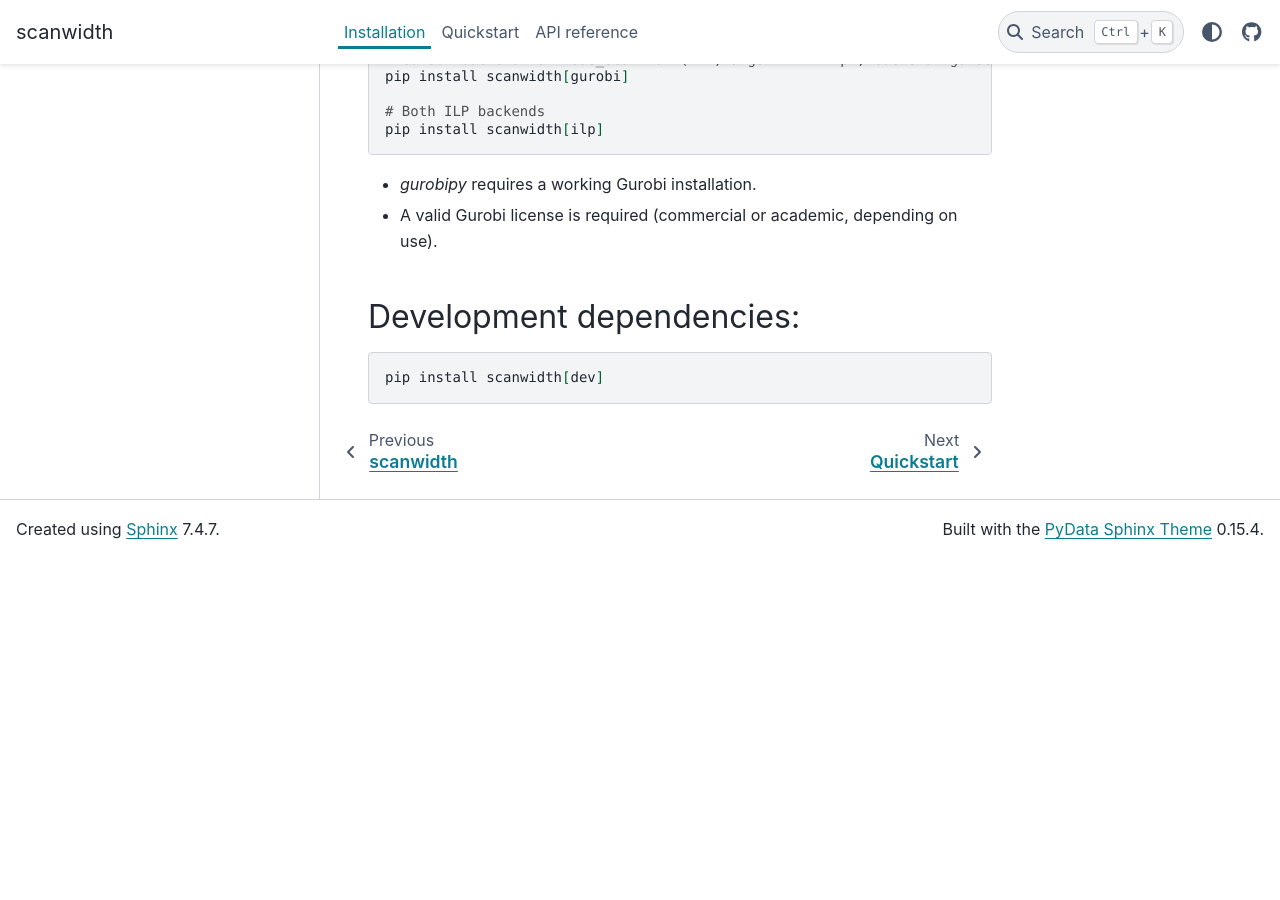
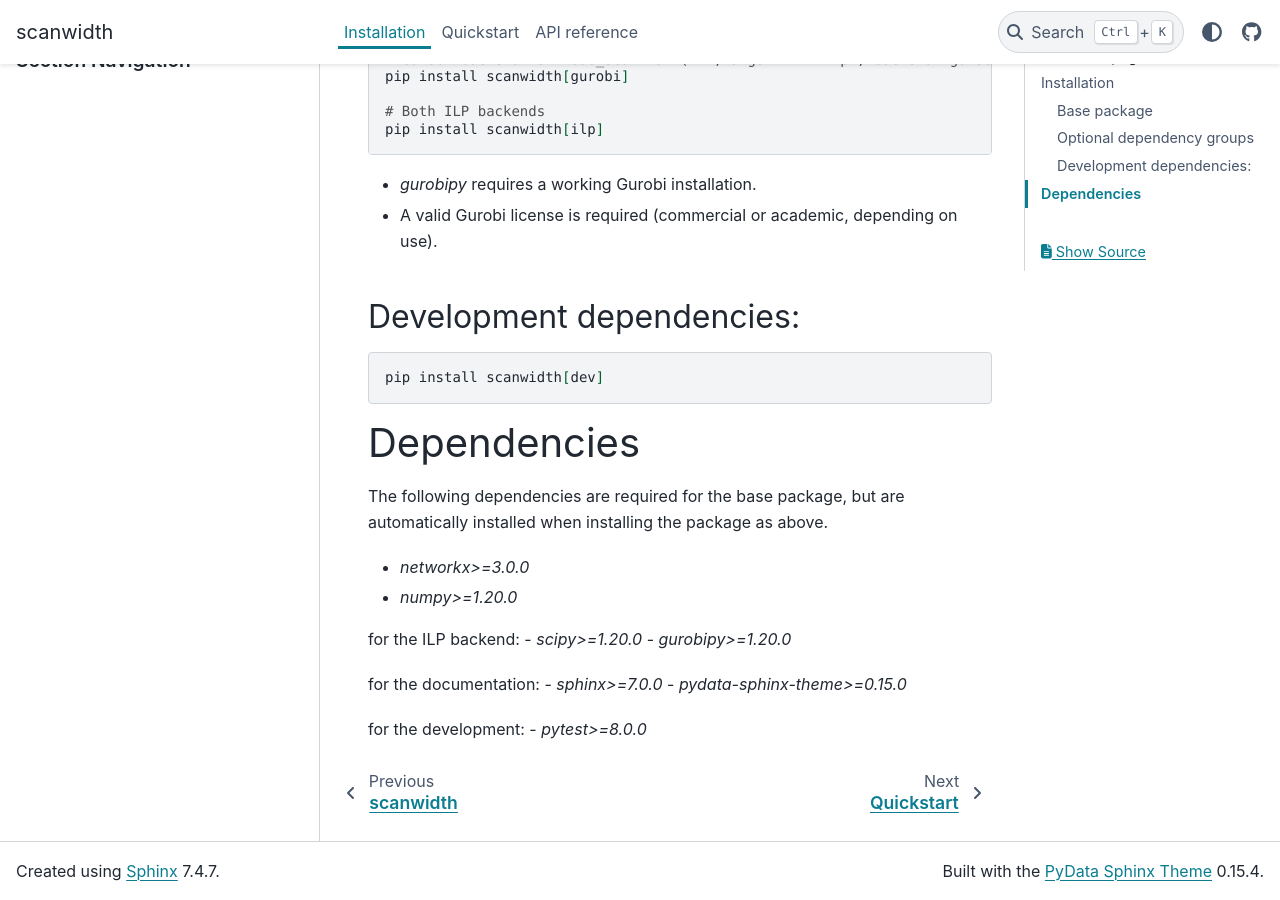
Before and after one commit to nholtgrefe/scanwidth, a Sphinx documentation site: the page built from docs/source/installation.rst, in a window 1280 px wide and 900 px high, scrolled down 772 px. Built offline with Sphinx 7.4.7 and the PyData theme 0.15.4, drawn with Linux system fonts in a browser that asks for light colours; before the commit the page ends 1331 px from its top, so only the background shows below that.

Commit message:
Release version 0.2.1 and enhance documentation</message>
<message>Updated the package version in pyproject.toml to 0.2.1. Enhanced the README with additional key features, installation instructions, and improved documentation structure. Added dependency details for the base package and optional ILP backends. This release improves clarity and accessibility for users, providing a more comprehensive overview of the scanwidth package's capabilities.

```diff
--- a/docs/source/installation.rst
+++ b/docs/source/installation.rst
@@ -48,3 +48,23 @@ Development dependencies:
 .. code-block:: bash
 
    pip install scanwidth[dev]
+
+
+Dependencies
+============
+The following dependencies are required for the base package,
+but are automatically installed when installing the package as above.
+
+- `networkx>=3.0.0`
+- `numpy>=1.20.0`
+
+for the ILP backend:
+- `scipy>=1.20.0`
+- `gurobipy>=1.20.0`
+
+for the documentation:
+- `sphinx>=7.0.0`
+- `pydata-sphinx-theme>=0.15.0`
+
+for the development:
+- `pytest>=8.0.0`
--- a/pyproject.toml
+++ b/pyproject.toml
@@ -4,7 +4,7 @@ build-backend = "setuptools.build_meta"
 
 [project]
 name = "scanwidth"
-version = "0.2.0"
+version = "0.2.1"
 description = "Package for computing the edge- and node-scanwidth of a directed acyclic graph (DAG)"
 readme = "README.md"
 requires-python = ">=3.8"
--- a/src/scanwidth/__init__.py
+++ b/src/scanwidth/__init__.py
@@ -14,4 +14,4 @@ __all__ = [
     "node_scanwidth",
 ]
 
-__version__ = "0.2.0"
+__version__ = "0.2.1"
```
Also changed, not shown: README.md (+31 -48 lines).
